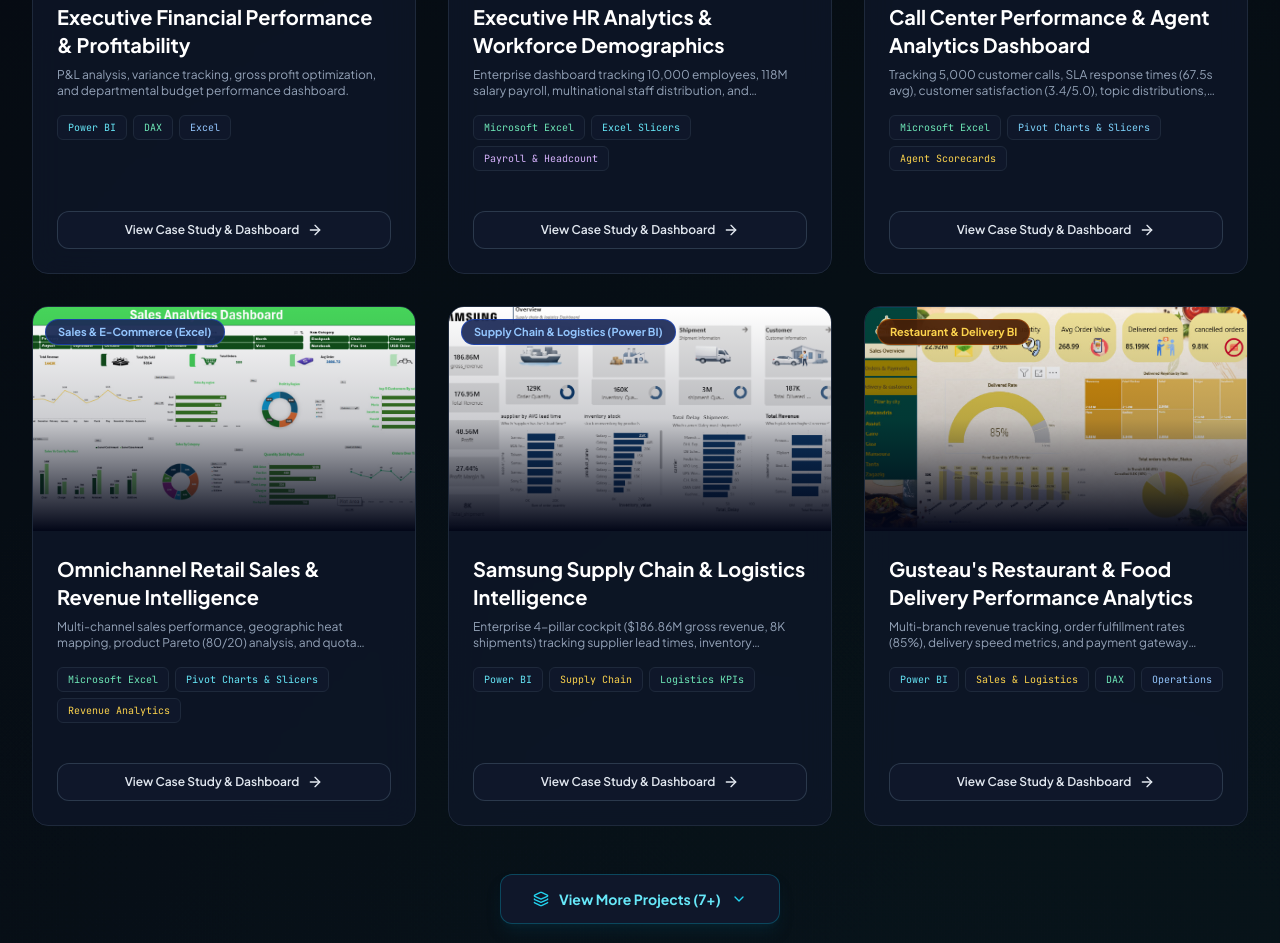
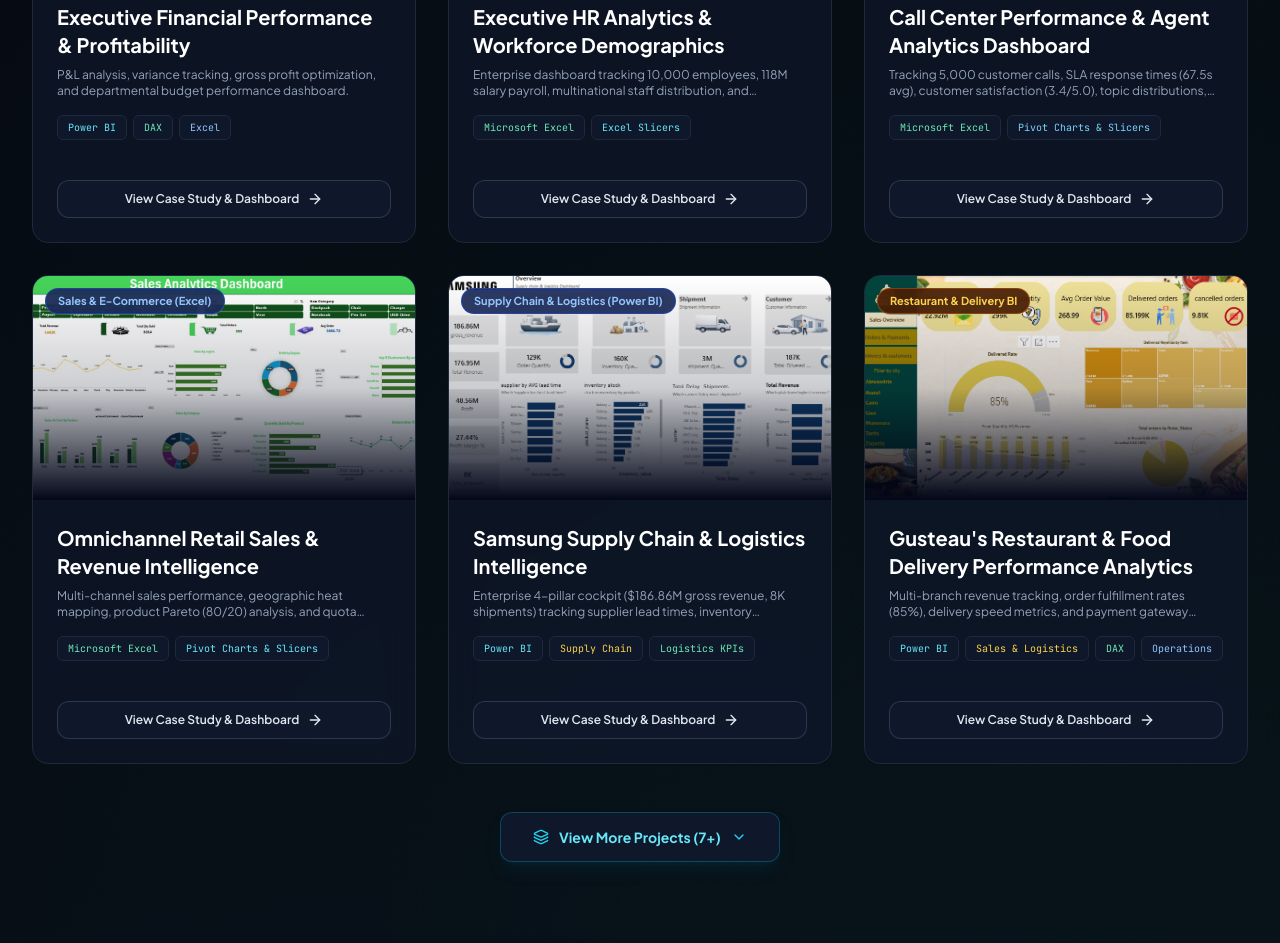
Before and after one commit to abdullahkhaled22/Portfolio-, a plain HTML site: page index.html in a window 1280 px wide. Shown: the part 3282-4225 px from the top of the page. Drawn offline with nearby package versions, Linux system fonts and the light colour scheme; animation ran at ten frames a second; a web font is replaced by a local one.

Commit message:
Update index.html

```diff
--- a/index.html
+++ b/index.html
@@ -687,7 +687,6 @@
               <div class="flex flex-wrap gap-1.5 mb-4">
                 <span class="px-2.5 py-1 rounded-md text-[10px] font-mono bg-slate-900 text-emerald-300 border border-slate-800">Microsoft Excel</span>
                 <span class="px-2.5 py-1 rounded-md text-[10px] font-mono bg-slate-900 text-cyan-300 border border-slate-800">Excel Slicers</span>
-                <span class="px-2.5 py-1 rounded-md text-[10px] font-mono bg-slate-900 text-purple-300 border border-slate-800">Payroll &amp; Headcount</span>
               </div>
             </div>
           </div>
@@ -727,7 +726,6 @@
               <div class="flex flex-wrap gap-1.5 mb-4">
                 <span class="px-2.5 py-1 rounded-md text-[10px] font-mono bg-slate-900 text-emerald-300 border border-slate-800">Microsoft Excel</span>
                 <span class="px-2.5 py-1 rounded-md text-[10px] font-mono bg-slate-900 text-sky-300 border border-slate-800">Pivot Charts &amp; Slicers</span>
-                <span class="px-2.5 py-1 rounded-md text-[10px] font-mono bg-slate-900 text-amber-300 border border-slate-800">Agent Scorecards</span>
               </div>
             </div>
           </div>
@@ -767,7 +765,6 @@
               <div class="flex flex-wrap gap-1.5 mb-4">
                 <span class="px-2.5 py-1 rounded-md text-[10px] font-mono bg-slate-900 text-emerald-300 border border-slate-800">Microsoft Excel</span>
                 <span class="px-2.5 py-1 rounded-md text-[10px] font-mono bg-slate-900 text-cyan-300 border border-slate-800">Pivot Charts &amp; Slicers</span>
-                <span class="px-2.5 py-1 rounded-md text-[10px] font-mono bg-slate-900 text-amber-300 border border-slate-800">Revenue Analytics</span>
               </div>
             </div>
           </div>
```
